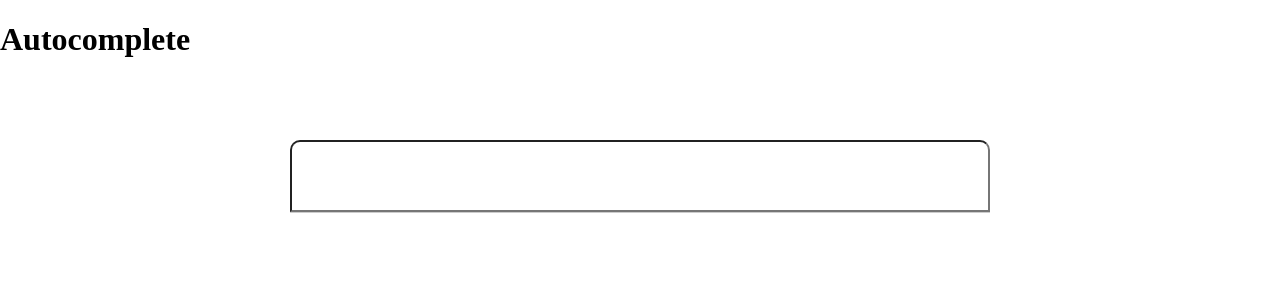
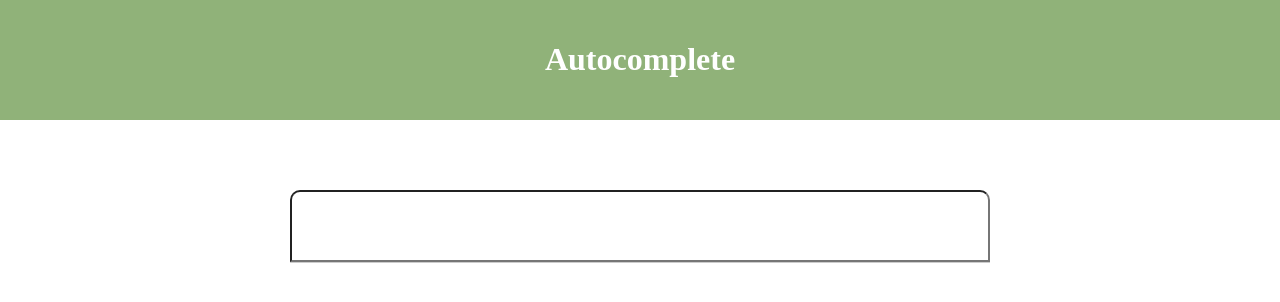
Before and after one commit to awlui/reactAutoComplete, a React (Create React App) app: page / in a window 1280 px wide. Shown: the top 302 px of the page. Built offline with nearby package versions, Linux system fonts and the light colour scheme; a web font is replaced by a local one.

Commit message:
Clean up imports in App

```diff
--- a/src/App.css
+++ b/src/App.css
@@ -5,3 +5,11 @@ html, body {
 * {
   box-sizing: border-box;
 }
+
+header {
+  text-align: center;
+  background-color: #90B279;
+  margin: 0;
+  padding: 20px;
+  color: white;
+}
--- a/src/App.js
+++ b/src/App.js
@@ -1,7 +1,5 @@
-import React, { Component } from 'react';
-import { Search, List, ErrorMessage } from './subComponents';
+import React from 'react';
 import Autocomplete from './Autocomplete/';
-import { initialState } from './guideConstants';
 import './App.css';
 
 const App = () => (
```
